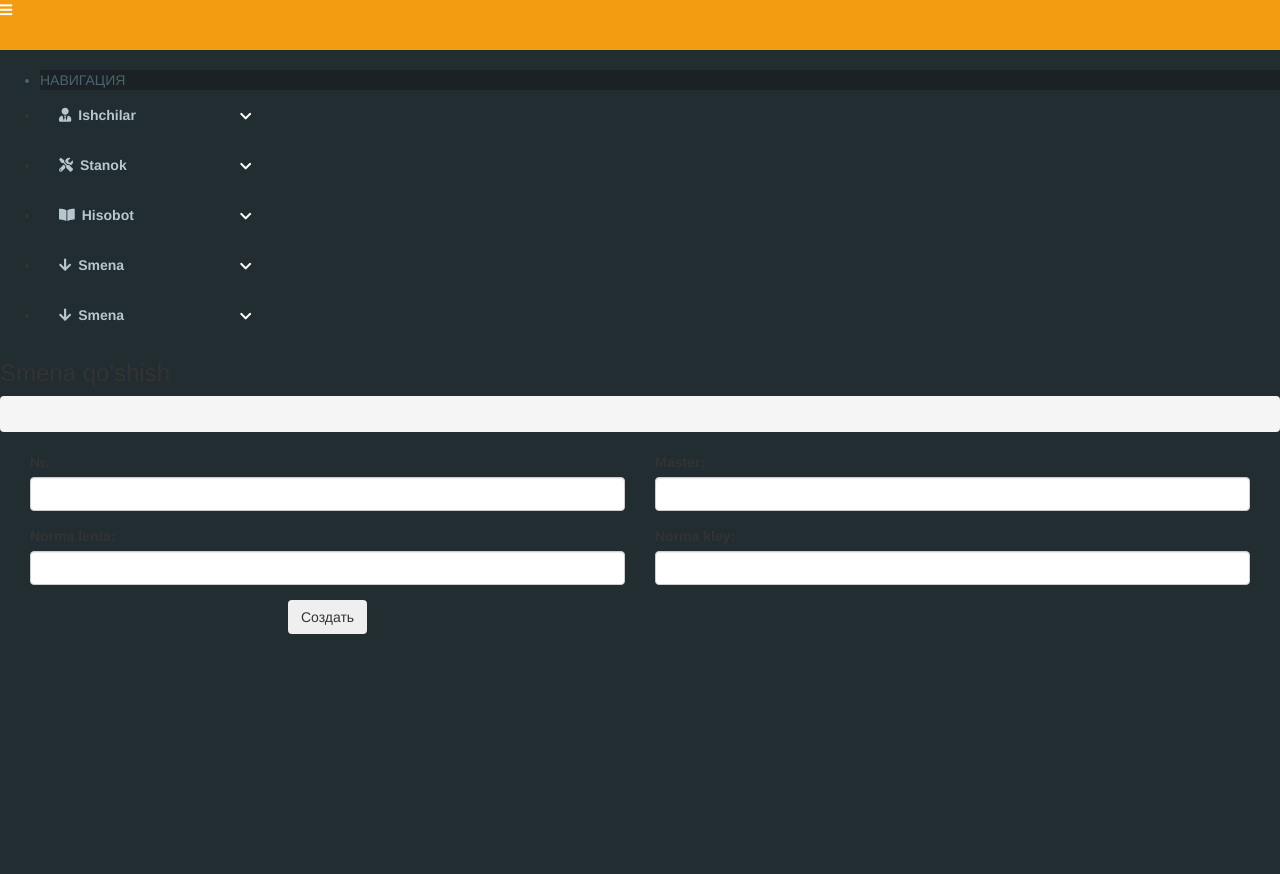
After one commit to urgaz/tv, a Django app: page /create/smena in a window 1280 px wide. The commit adds this page. Shown: the top 874 px of the page. Run offline with Django 3.2, Linux system fonts and the light colour scheme; the visitor is signed in with stand-in values (Sample User, id 1); some libraries are stand-ins or nearby versions.

```diff
--- a/statistic/forms/main.py
+++ b/statistic/forms/main.py
@@ -65,3 +65,60 @@ class ReportForm(ModelForm):
 
         }
     field_order = ['date', 'stanok', 'value', 'value2', 'value3']
+
+
+class SmenaForm(ModelForm):
+    class Meta:
+        model = Smena
+        fields = {'no', 'master', 'norma_lenta', 'norma_kley'}
+        required = {
+            'no': True,
+            'master': True,
+            'norma_lenta': True,
+            'norma_kley': True,
+        }
+
+        widgets = {
+            'no': forms.NumberInput(attrs={'class': 'form-control'}),
+            'master': forms.TextInput(attrs={'class': 'form-control'}),
+            'norma_lenta': forms.NumberInput(attrs={'class': 'form-control'}),
+            'norma_kley': forms.NumberInput(attrs={'class': 'form-control'}),
+        }
+
+        labels = {
+            'no': '№',
+            'master': 'Master',
+            'norma_lenta': 'Norma lenta',
+            'norma_kley': 'Norma kley',
+        }
+    field_order = ['no', 'master', 'norma_lenta', 'norma_kley']
+
+
+class SurfaceForm(ModelForm):
+    class Meta:
+        model = Surface
+        fields = {'date', 'smena', 'organization', 'soni', 'sklad', 'lenta', 'm2', 'kley_st_m2', 'kley_st'}
+        widgets = {
+            'date': DateReport,
+            'smena': forms.Select(attrs={'class': 'form-control'}),
+            'organization': forms.Select(attrs={'class': 'form-control'}),
+            'soni': forms.NumberInput(attrs={'class': 'form-control'}),
+            'sklad': forms.NumberInput(attrs={'class': 'form-control'}),
+            'lenta': forms.NumberInput(attrs={'class': 'form-control'}),
+            'm2': forms.NumberInput(attrs={'class': 'form-control'}),
+            'kley_st_m2': forms.NumberInput(attrs={'class': 'form-control'}),
+            'kley_st': forms.NumberInput(attrs={'class': 'form-control'})
+        }
+
+        labels = {
+            'date': 'Sana',
+            'smena': 'Smena',
+            'organization': 'Tashkilot',
+            'soni': 'Soni',
+            'sklad': 'Sklad M2',
+            'lenta': 'Lenta soati',
+            'm2': 'M2 soatiga',
+            'kley_st_m2': 'Kley st M2',
+            'kley_st': 'Kley st soati',
+        }
+    field_order = ['date', 'smena', 'organization', 'soni', 'sklad', 'lenta', 'm2', 'kley_st_m2', 'kley_st']
--- a/statistic/models.py
+++ b/statistic/models.py
@@ -22,3 +22,22 @@ class Report(models.Model):
     shift = CharField(null=True, max_length=5, blank=True) #smena    ##### unneccassary
     value2 = CharField(null=True, max_length=10, blank=False)  # atqi2 2-smena
     value3 = CharField(null=True, max_length=10, blank=False)  # atqi3 3-smena
+
+class Surface(models.Model):
+    date = DateField(null=True, blank=False, max_length=20)
+    smena = ForeignKey('Smena', null=True, blank=False, on_delete=models.PROTECT)
+    organization = CharField(null=True, max_length=20, blank=True, choices=(('urgaz', 'urgaz'), ('kamalak', 'kamalak')))
+    soni = models.FloatField(null=True, blank=False)
+    sklad = models.FloatField(null=True, blank=False)  # m2
+    lenta = models.FloatField(null=True, blank=False)   # soati
+    m2 = models.FloatField(null=True, blank=False) # soatiga
+    kley_st_m2 = models.FloatField(null=True, blank=False)
+    kley_st = models.FloatField(null=True, blank=False)  # soatiga
+
+class Smena(models.Model):
+    no = CharField(null=True, max_length=10, blank=True)
+    master = CharField(null=True, max_length=100, blank=True)
+    norma_lenta = models.FloatField(null=True, blank=False)
+    norma_kley = models.FloatField(null=True, blank=False)
+    def __str__(self) -> str:
+        return self.no
--- /dev/null
+++ b/statistic/templates/create/create_smena.html
@@ -0,0 +1,39 @@
+{% extends 'statistic/basic.html' %}
+
+{% block h3 %}
+Smena qo'shish
+{% endblock %}
+
+
+{% block section %}
+<div class="box">
+    <div class="box-body">
+        <form method = "post" enctype="multipart/form-data">
+            {% csrf_token %}
+            {% for field in form %}
+            <div class="col-md-6 col-sm-12">
+                <div class="form-group">
+
+                  {{ field.errors }}
+                  {{ field.label_tag }} {{ field }}
+
+            </div>
+        </div>
+        {% endfor %}
+        <div class="col-md-6 col-sm-12">
+        <div class="form-buttons">
+            <input class="save-button btn btn-flat bg-orange" id="submit" name="submit" type="submit" value="Создать">
+        </div>
+        </div>
+        </form>
+
+    </div>
+</div>
+{% endblock %}
+
+<!-- {% block script %}
+<script>
+    var a = document.getElementById('id_description');
+    a.placeholder = 'выделить с помощью // \n\n "текст на узбекском" // "текст на русском"';
+</script>
+{% endblock %} -->
--- a/statistic/templates/statistic/basic.html
+++ b/statistic/templates/statistic/basic.html
@@ -89,7 +89,22 @@
                     </li>
 
 
+                   <li class=""><div class="link"><a> <i class="fas fa-arrow-down icon"></i>Smena</a><i class="fa fa-chevron-down" style="color: white;"></i></div>
+                    <ul class="submenu">
 
+                      <li><a href="{% url 'smena_all' %}"><i class="fas fa-list-ul" style="color: seashell;"></i>Ro'yxat</a></li>
+                      <li><a href="{% url 'create_smena' %}"><i class="fas fa-plus-square" style="color: seashell;"></i>Qo'shish</a></li>
+                    </ul>
+                  </li>
+
+
+                  <li class=""><div class="link"><a> <i class="fas fa-arrow-down icon"></i>Smena</a><i class="fa fa-chevron-down" style="color: white;"></i></div>
+                    <ul class="submenu">
+                      <!-- <li><a href="{% url 'smena_all' %}"><i class="fas fa-list-ul" style="color: seashell;"></i>Ro'yxat</a></li> -->
+                      <li><a href="{% url 'create_surface' %}"><i class="fas fa-plus-square" style="color: seashell;"></i>Qo'shish</a></li>
+
+                    </ul>
+                  </li>
 
                 </ul>
             </section>
--- a/statistic/views/create.py
+++ b/statistic/views/create.py
@@ -24,3 +24,14 @@ class ReportCreateView(LoginRequiredMixin, CreateView):
     template_name = 'create/create_report.html'
     form_class = ReportForm
     success_url = '/reports/all/Jami/0/0/0/'
+
+
+class SmenaCreateView(LoginRequiredMixin, CreateView):
+    template_name = 'create/create_smena.html'
+    form_class = SmenaForm
+    success_url = '/smena/all'
+
+class SurfaceCreateView(LoginRequiredMixin, CreateView):
+    template_name = 'create/create_surface.html'
+    form_class = SurfaceForm
+    success_url = '/surface/all'
--- a/statistic/views/update.py
+++ b/statistic/views/update.py
@@ -24,3 +24,8 @@ class ReportEditView(LoginRequiredMixin, UpdateView):
         context = super().get_context_data(*args, **kwargs)
         values = context['view'].__dict__['kwargs']
         return '/reports/all/{}/{}/{}/{}/'.format(values['st'], str(values['year']), str(values['month']), str(values['day']))
+
+class SmenaEditView(LoginRequiredMixin, UpdateView):
+    model = Smena
+    form_class = SmenaForm
+    success_url = '/smena/all'
--- a/urgaz_tutorials/urls.py
+++ b/urgaz_tutorials/urls.py
@@ -31,6 +31,7 @@ from app.views.instructions import *
 
 ############################
 from statistic.views.main import *
+from statistic.views.list import *
 from statistic.views.statistic import urgaz, kamalak
 from statistic.views.create import *
 from statistic.views.update import *
@@ -52,7 +53,10 @@ urlpatterns = [
     path('instructions', instructions, name='instructions'),
     path('instructions/group_outlook', group_outlook, name='group_outlook'),
 
-    ######## STATISTIC URGAZ
+
+
+    # /\/\/\/\/\/\/\/\/\/\/\/\/\/\/\/\/\/\/\
+    ######## STATISTIC
     path('statistic/<int:smena>/', statistic_menu, name='statistic'),
     path('statistic/table', statistic_table, name='statistic_table'),
     path('statistic/table/daily', statistic_table_dayly, name='statistic_table_dayly'),
@@ -79,4 +83,15 @@ urlpatterns = [
     path('reports/all/<str:st>/<int:year>/<int:month>/<int:day>/', reports_all, name='reports_all'),
     path('create/report', ReportCreateView.as_view(), name='create_report'),
     path('update/report/<int:pk>/<str:st>/<int:year>/<int:month>/<int:day>/', ReportEditView.as_view(), name='update_report'),
+
+    #smena
+    path('create/smena', SmenaCreateView.as_view(), name='create_smena'),
+    path('smena/all', smena_all, name='smena_all'),
+    path('update/smena/<int:pk>/', SmenaEditView.as_view(), name='update_smena'),
+
+    #surface
+    path('create/surface', SurfaceCreateView.as_view(), name='create_surface'),
+
+
+
 ] + static(settings.STATIC_URL, document_root=settings.STATIC_ROOT)
```
Also changed, not shown: statistic/admin.py (+8 -0 lines), statistic/templates/create/create_surface.html (added, +39 -0 lines), statistic/templates/statistic/smena_form.html (added, +29 -0 lines), statistic/templates/views/smena_all.html (added, +38 -0 lines), statistic/views/list.py (added, +63 -0 lines), statistic/views/main.py (+4 -52 lines).
